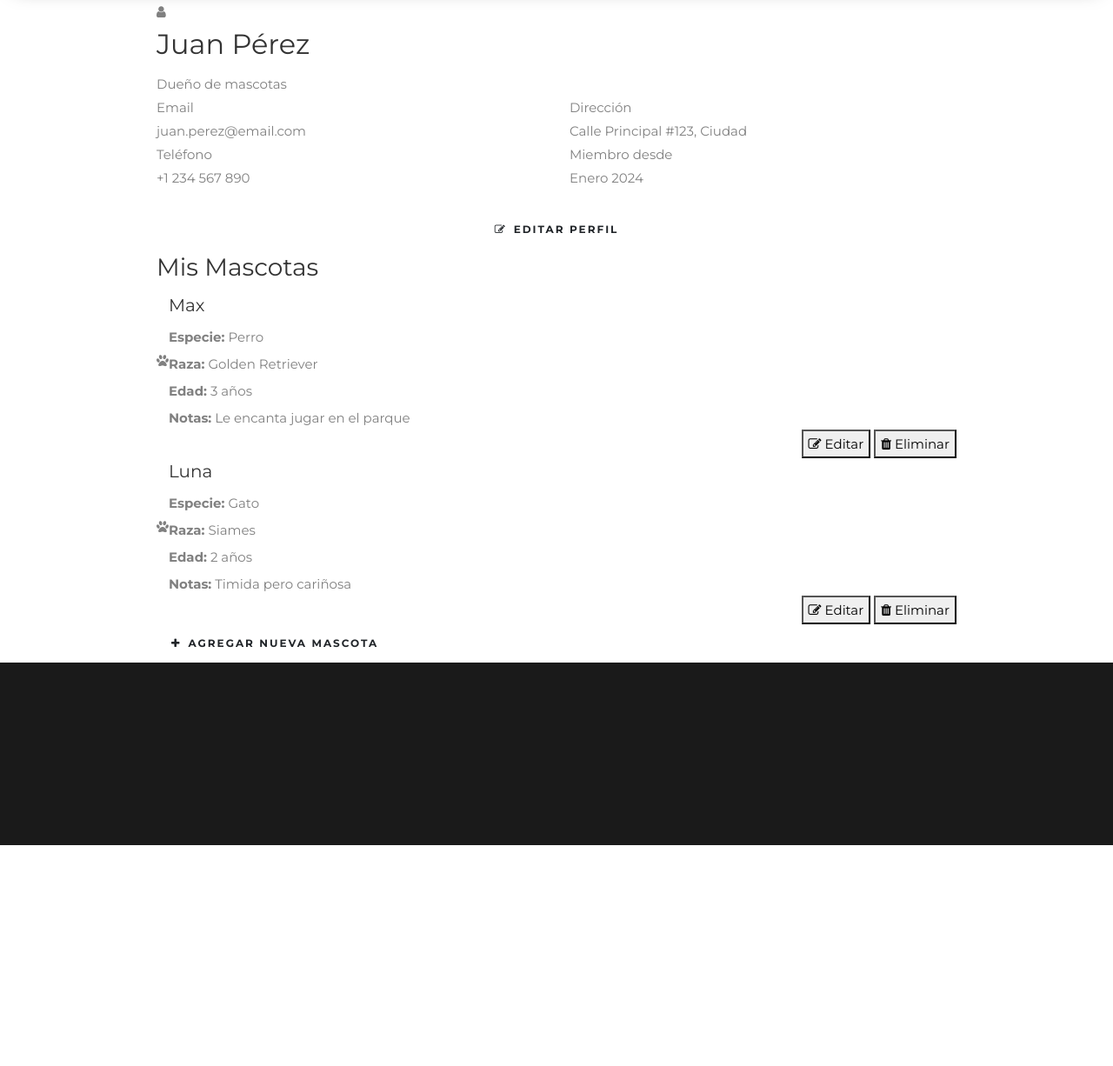
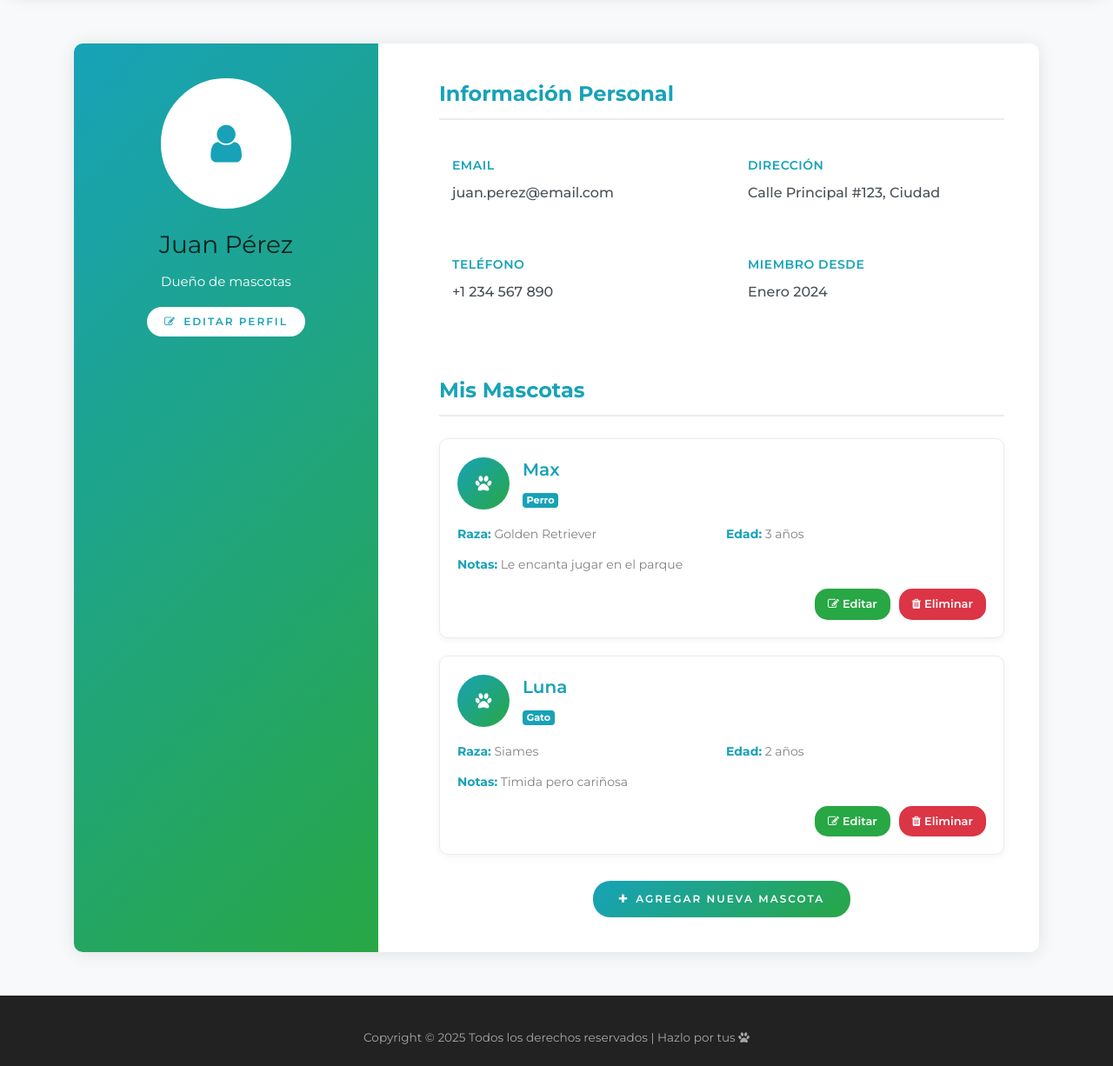
Before and after one commit to PerezSeastian/Estetica, a PHP site: page /perfil.html in a window 1280 px wide. Shown: the part 139-1365 px from the top of the page at 87% size. Before the commit the page ends 1111 px from the top, so only its background shows below. Run offline with PHP 8.4, Linux system fonts and the light colour scheme; some web fonts are replaced.

Commit message:
Mejora en el perfil así como en los estilos

```diff
--- a/Estilos/style.css
+++ b/Estilos/style.css
@@ -156,7 +156,8 @@
   color: #218838;
   text-decoration: underline;
 }
-.services-row + .services-row {
+
+.services-row+.services-row {
   margin-top: 2rem;
 }
 
@@ -170,140 +171,198 @@
 .services-row.justify-content-center {
   text-align: center;
 }
+
 .services {
   position: relative;
   margin-bottom: 60px;
 }
+
 .services-row {
   margin-bottom: 40px;
 }
 
-/*PErfil*/
-
+/*===================================== Perfil =========================================*/
+/* Estilos generales del perfil */
 .profile-section {
-            background: linear-gradient(135deg, #667eea 0%, #764ba2 100%);
+  background: #f8f9fa;
   padding: 50px 0;
-            color: white;
 }
 
 .profile-card {
   background: white;
-            border-radius: 15px;
-            box-shadow: 0 10px 30px rgba(0,0,0,0.2);
+  border-radius: 10px;
+  box-shadow: 0 2px 20px rgba(0, 0, 0, 0.1);
   overflow: hidden;
-            color: #333;
 }
 
-        .profile-header {
-            background: linear-gradient(135deg, #667eea 0%, #764ba2 100%);
-            padding: 30px;
+/* Sidebar con gradiente azul-verde */
+.profile-sidebar {
+  background: linear-gradient(135deg, #17a2b8 0%, #28a745 100%);
+  padding: 40px 30px;
+  color: white;
   text-align: center;
-            color: white;
+  height: 100%;
 }
 
 .profile-avatar {
-            width: 120px;
-            height: 120px;
+  width: 150px;
+  height: 150px;
   border-radius: 50%;
   border: 5px solid white;
   margin: 0 auto 20px;
-            background: #f8f9fa;
+  background: white;
   display: flex;
   align-items: center;
   justify-content: center;
-            font-size: 40px;
-            color: #667eea;
+  font-size: 50px;
+  color: #17a2b8;
 }
 
-        .profile-body {
-            padding: 30px;
+/* Contenido principal */
+.profile-content {
+  padding: 40px;
 }
 
+.section-title {
+  color: #17a2b8;
+  font-weight: 700;
+  margin-bottom: 25px;
+  padding-bottom: 10px;
+  border-bottom: 2px solid #e9ecef;
+}
+
+/* Grupos de información */
 .info-group {
   margin-bottom: 25px;
+  padding: 15px;
+  border-radius: 8px;
+  transition: all 0.3s ease;
+}
+
+.info-group:hover {
+  background: #f8f9fa;
 }
 
 .info-label {
   font-weight: 600;
-            color: #667eea;
+  color: #17a2b8;
   margin-bottom: 5px;
+  font-size: 14px;
+  text-transform: uppercase;
+  letter-spacing: 0.5px;
 }
 
 .info-value {
   font-size: 16px;
-            color: #555;
+  color: #495057;
+  font-weight: 500;
 }
 
-        .btn-edit {
-            background: linear-gradient(135deg, #667eea 0%, #764ba2 100%);
+/* Sección de mascotas */
+.pets-section {
+  margin-top: 40px;
+}
+
+.pet-card {
+  background: white;
+  border: 1px solid #e9ecef;
+  border-radius: 10px;
+  padding: 20px;
+  margin-bottom: 20px;
+  transition: all 0.3s ease;
+  box-shadow: 0 2px 10px rgba(0, 0, 0, 0.05);
+}
+
+.pet-card:hover {
+  box-shadow: 0 5px 20px rgba(0, 0, 0, 0.1);
+  transform: translateY(-3px);
+  border-color: #17a2b8;
+}
+
+.pet-header {
+  display: flex;
+  align-items: center;
+  margin-bottom: 15px;
+}
+
+.pet-avatar {
+  width: 60px;
+  height: 60px;
+  border-radius: 50%;
+  background: linear-gradient(135deg, #17a2b8 0%, #28a745 100%);
+  display: flex;
+  align-items: center;
+  justify-content: center;
   color: white;
+  font-size: 20px;
+  margin-right: 15px;
+}
+
+.pet-info h5 {
+  color: #17a2b8;
+  margin-bottom: 5px;
+  font-weight: 600;
+}
+
+.pet-details {
+  display: grid;
+  grid-template-columns: repeat(auto-fit, minmax(200px, 1fr));
+  gap: 10px;
+  margin-bottom: 15px;
+}
+
+.pet-detail {
+  font-size: 14px;
+}
+
+.pet-detail strong {
+  color: #17a2b8;
+}
+
+/* Botones */
+.btn-edit-profile, .btn-add-pet {
+  background: white;
+  color: #17a2b8;
   border: none;
-            padding: 10px 25px;
-            border-radius: 25px;
+  padding: 8px 20px;
+  border-radius: 20px;
   font-weight: 600;
   transition: all 0.3s ease;
 }
 
-        .btn-edit:hover {
+.btn-edit-profile:hover, .btn-add-pet:hover {
+  background: #138496;
+  color: white;
   transform: translateY(-2px);
-            box-shadow: 0 5px 15px rgba(102, 126, 234, 0.4);
-            color: white;
 }
 
-        .pets-section {
-            margin-top: 40px;
-        }
-
-        .section-title {
-            color: #667eea;
-            font-weight: 700;
-            margin-bottom: 30px;
-            text-align: center;
-        }
-
-        .pet-card {
-            background: #f8f9fa;
-            border-radius: 15px;
-            padding: 20px;
-            margin-bottom: 20px;
-            border: 2px solid transparent;
-            transition: all 0.3s ease;
-        }
-
-        .pet-card:hover {
-            border-color: #667eea;
-            transform: translateY(-5px);
-        }
-
-        .pet-avatar {
-            width: 80px;
-            height: 80px;
-            border-radius: 50%;
-            background: #667eea;
+.btn-add-pet {
+  background: linear-gradient(135deg, #17a2b8 0%, #28a745 100%);
+  color: white;
+  padding: 12px 30px;
   display: flex;
   align-items: center;
   justify-content: center;
-            color: white;
-            font-size: 24px;
-            margin-right: 20px;
+  margin: 30px auto 0;
 }
 
-        .pet-info h5 {
-            color: #333;
-            margin-bottom: 5px;
+.btn-add-pet:hover {
+  background: linear-gradient(135deg, #138496 0%, #218838 100%);
+  box-shadow: 0 5px 15px rgba(23, 162, 184, 0.3);
 }
 
 .pet-actions {
-            margin-top: 15px;
+  display: flex;
+  gap: 10px;
+  justify-content: flex-end;
 }
 
 .btn-action {
   padding: 6px 15px;
-            border-radius: 20px;
-            font-size: 14px;
-            margin-right: 10px;
+  border-radius: 15px;
+  font-size: 13px;
+  font-weight: 600;
   border: none;
-            font-weight: 600;
   transition: all 0.3s ease;
 }
 
@@ -312,55 +371,52 @@
   color: white;
 }
 
+.btn-edit-pet:hover {
+  background: #218838;
+  transform: translateY(-1px);
+}
+
 .btn-delete-pet {
   background: #dc3545;
   color: white;
 }
 
-        .btn-add-pet {
-            background: linear-gradient(135deg, #667eea 0%, #764ba2 100%);
-            color: white;
-            padding: 12px 30px;
-            border-radius: 25px;
-            font-weight: 600;
-            border: none;
-            display: block;
-            margin: 30px auto;
-            transition: all 0.3s ease;
+.btn-delete-pet:hover {
+  background: #c82333;
+  transform: translateY(-1px);
 }
 
-        .btn-add-pet:hover {
-            transform: translateY(-2px);
-            box-shadow: 0 5px 15px rgba(102, 126, 234, 0.4);
-            color: white;
-        }
-
-        /* Estilos para Modales */
+/* Modales */
 .modal-content {
-            border-radius: 15px;
+  border-radius: 10px;
   border: none;
-            box-shadow: 0 10px 30px rgba(0,0,0,0.3);
+  box-shadow: 0 10px 30px rgba(0, 0, 0, 0.2);
 }
 
 .modal-header {
-            background: linear-gradient(135deg, #667eea 0%, #764ba2 100%);
+  background: linear-gradient(135deg, #17a2b8 0%, #28a745 100%);
   color: white;
-            border-radius: 15px 15px 0 0;
+  border-radius: 10px 10px 0 0;
   border: none;
 }
 
 .modal-footer {
   border: none;
-            border-radius: 0 0 15px 15px;
+  border-radius: 0 0 10px 10px;
 }
 
 .btn-save {
-            background: linear-gradient(135deg, #667eea 0%, #764ba2 100%);
+  background: #28a745;
   color: white;
   border: none;
   padding: 8px 20px;
   border-radius: 20px;
   font-weight: 600;
+}
+
+.btn-save:hover {
+  background: #218838;
+  color: white;
 }
 
 .btn-cancel {
@@ -372,13 +428,33 @@
   font-weight: 600;
 }
 
+.btn-cancel:hover {
+  background: #5a6268;
+  color: white;
+}
+
 .form-control {
-            border-radius: 10px;
+  border-radius: 8px;
   border: 2px solid #e9ecef;
   padding: 10px 15px;
 }
 
 .form-control:focus {
-            border-color: #667eea;
-            box-shadow: 0 0 0 0.2rem rgba(102, 126, 234, 0.25);
+  border-color: #17a2b8;
+  box-shadow: 0 0 0 0.2rem rgba(23, 162, 184, 0.25);
 }
+
+/* Responsive */
+@media (max-width: 768px) {
+  .profile-sidebar, .profile-content {
+    padding: 30px 20px;
+  }
+
+  .pet-details {
+    grid-template-columns: 1fr;
+  }
+
+  .pet-actions {
+    justify-content: center;
+  }
+}
--- a/perfil.html
+++ b/perfil.html
@@ -2,13 +2,12 @@
 <html lang="es">
 
 <head>
-    <title>Pet Sitting - Perfil de Usuario</title>
+    <title>Perfil de Usuario</title>
     <meta charset="utf-8">
     <meta name="viewport" content="width=device-width, initial-scale=1, shrink-to-fit=no">
 
     <link href="https://fonts.googleapis.com/css?family=Montserrat:200,300,400,500,600,700,800&display=swap"
         rel="stylesheet">
-
     <link rel="stylesheet" href="https://stackpath.bootstrapcdn.com/font-awesome/4.7.0/css/font-awesome.min.css">
     <link rel="stylesheet" href="css/animate.css">
     <link rel="stylesheet" href="css/owl.carousel.min.css">
@@ -18,11 +17,13 @@
     <link rel="stylesheet" href="css/jquery.timepicker.css">
     <link rel="stylesheet" href="css/flaticon.css">
     <link rel="stylesheet" href="css/style.css">
+    <link rel="stylesheet" href="Estilos/style.css">
 
 </head>
 
 <body>
 
+    <!-- Tu header y nav originales -->
     <div class="wrap">
         <div class="container">
             <div class="row">
@@ -67,23 +68,33 @@
         </div>
     </nav>
 
-    <!-- SECCIÓN DE PERFIL -->
+    <!-- SECCIÓN DE PERFIL - NUEVO DISEÑO -->
     <section class="profile-section">
         <div class="container">
-            <div class="row justify-content-center">
-                <div class="col-md-10">
+            <div class="row">
+                <div class="col-lg-12">
                     <div class="profile-card">
-                        <!-- Header del Perfil -->
-                        <div class="profile-header">
+                        <div class="row">
+                            <!-- Sidebar izquierdo con foto -->
+                            <div class="col-lg-4">
+                                <div class="profile-sidebar">
                                     <div class="profile-avatar">
                                         <span class="fa fa-user"></span>
                                     </div>
-                            <h2 id="userName">Juan Pérez</h2>
-                            <p class="mb-0">Dueño de mascotas</p>
+                                    <h3 id="userName">Juan Pérez</h3>
+                                    <p>Dueño de mascotas</p>
+                                    <button class="btn btn-edit-profile" data-toggle="modal"
+                                        data-target="#editProfileModal">
+                                        <span class="fa fa-edit mr-2"></span>Editar Perfil
+                                    </button>
+                                </div>
                             </div>
 
-                        <!-- Información del Usuario -->
-                        <div class="profile-body">
+                            <!-- Contenido principal a la derecha -->
+                            <div class="col-lg-8">
+                                <div class="profile-content">
+                                    <h4 class="section-title">Información Personal</h4>
+
                                     <div class="row">
                                         <div class="col-md-6">
                                             <div class="info-group">
@@ -98,7 +109,8 @@
                                         <div class="col-md-6">
                                             <div class="info-group">
                                                 <div class="info-label">Dirección</div>
-                                        <div class="info-value" id="userAddress">Calle Principal #123, Ciudad</div>
+                                                <div class="info-value" id="userAddress">Calle Principal #123, Ciudad
+                                                </div>
                                             </div>
                                             <div class="info-group">
                                                 <div class="info-label">Miembro desde</div>
@@ -107,24 +119,20 @@
                                         </div>
                                     </div>
 
-                            <div class="text-center mt-4">
-                                <button class="btn btn-edit" data-toggle="modal" data-target="#editProfileModal">
-                                    <span class="fa fa-edit mr-2"></span>Editar Perfil
-                                </button>
-                            </div>
-
                                     <!-- Sección de Mascotas -->
                                     <div class="pets-section">
-                                <h3 class="section-title">Mis Mascotas</h3>
+                                        <h4 class="section-title">Mis Mascotas</h4>
 
                                         <div id="petsContainer">
                                             <!-- Las mascotas se cargarán aquí dinámicamente -->
                                         </div>
 
-                                <!-- Botón Agregar Mascota -->
-                                <button class="btn btn-add-pet" data-toggle="modal" data-target="#addPetModal">
+                                        <button class="btn btn-add-pet" data-toggle="modal" data-target="#petModal"
+                                            onclick="showAddPetModal()">
                                             <span class="fa fa-plus mr-2"></span>Agregar Nueva Mascota
                                         </button>
+                                    </div>
+                                </div>
                             </div>
                         </div>
                     </div>
@@ -159,7 +167,8 @@
                         </div>
                         <div class="form-group">
                             <label for="editAddress">Dirección</label>
-                            <textarea class="form-control" id="editAddress" rows="3">Calle Principal #123, Ciudad</textarea>
+                            <textarea class="form-control" id="editAddress"
+                                rows="3">Calle Principal #123, Ciudad</textarea>
                         </div>
                     </form>
                 </div>
@@ -210,7 +219,8 @@
                         </div>
                         <div class="form-group">
                             <label for="petNotes">Notas/Características</label>
-                            <textarea class="form-control" id="petNotes" rows="3" placeholder="Comportamiento, gustos, cuidados especiales..."></textarea>
+                            <textarea class="form-control" id="petNotes" rows="3"
+                                placeholder="Comportamiento, gustos, cuidados especiales..."></textarea>
                         </div>
                     </form>
                 </div>
@@ -245,181 +255,22 @@
     </div>
 
     <footer class="footer">
-        <!-- ... (tu footer original) ... -->
+        <div class="container">
+            <div class="row mt-3">
+                <div class="col-md-12">
+                    <p class="mb-0">
+                        Copyright &copy;
+                        <script>document.write(new Date().getFullYear());</script>
+                        Todos los derechos reservados | Hazlo por tus <i class="fa fa-paw" aria-hidden="true"></i>
+                    </p>
+                </div>
+            </div>
+        </div>
     </footer>
 
-    <!-- JavaScript para la interactividad -->
+    <script src="js/perfil.js"></script>
     <script src="js/jquery.min.js"></script>
     <script src="js/bootstrap.min.js"></script>
-
-    <script>
-        // Datos de ejemplo para las mascotas
-        let pets = [
-            {
-                name: "Max",
-                species: "Perro",
-                breed: "Golden Retriever",
-                age: "3 años",
-                notes: "Le encanta jugar en el parque"
-            },
-            {
-                name: "Luna",
-                species: "Gato",
-                breed: "Siames",
-                age: "2 años",
-                notes: "Timida pero cariñosa"
-            }
-        ];
-
-        // Cargar mascotas al iniciar
-        document.addEventListener('DOMContentLoaded', function() {
-            loadPets();
-        });
-
-        // Función para cargar las mascotas en el HTML
-        function loadPets() {
-            const petsContainer = document.getElementById('petsContainer');
-            petsContainer.innerHTML = '';
-
-            pets.forEach((pet, index) => {
-                const petCard = `
-                    <div class="pet-card">
-                        <div class="d-flex align-items-center">
-                            <div class="pet-avatar">
-                                <span class="fa fa-paw"></span>
-                            </div>
-                            <div class="pet-info flex-grow-1">
-                                <h5>${pet.name}</h5>
-                                <p class="mb-1"><strong>Especie:</strong> ${pet.species}</p>
-                                <p class="mb-1"><strong>Raza:</strong> ${pet.breed}</p>
-                                <p class="mb-1"><strong>Edad:</strong> ${pet.age}</p>
-                                <p class="mb-0"><strong>Notas:</strong> ${pet.notes}</p>
-                            </div>
-                        </div>
-                        <div class="pet-actions text-right">
-                            <button class="btn-action btn-edit-pet" onclick="editPet(${index})">
-                                <span class="fa fa-edit mr-1"></span>Editar
-                            </button>
-                            <button class="btn-action btn-delete-pet" onclick="showDeleteConfirm(${index})">
-                                <span class="fa fa-trash mr-1"></span>Eliminar
-                            </button>
-                        </div>
-                    </div>
-                `;
-                petsContainer.innerHTML += petCard;
-            });
-        }
-
-        // Función para guardar el perfil
-        function saveProfile() {
-            // Obtener valores del formulario
-            const name = document.getElementById('editName').value;
-            const email = document.getElementById('editEmail').value;
-            const phone = document.getElementById('editPhone').value;
-            const address = document.getElementById('editAddress').value;
-
-            // Actualizar la vista
-            document.getElementById('userName').textContent = name;
-            document.getElementById('userEmail').textContent = email;
-            document.getElementById('userPhone').textContent = phone;
-            document.getElementById('userAddress').textContent = address;
-
-            // Cerrar modal
-            $('#editProfileModal').modal('hide');
-
-            // Aquí iría la llamada AJAX para guardar en el servidor
-            console.log('Perfil guardado:', { name, email, phone, address });
-
-            // Mostrar mensaje de éxito
-            alert('Perfil actualizado correctamente!');
-        }
-
-        // Función para mostrar modal de agregar mascota
-        function showAddPetModal() {
-            document.getElementById('petModalTitle').textContent = 'Agregar Mascota';
-            document.getElementById('editPetIndex').value = '';
-            document.getElementById('petForm').reset();
-            $('#petModal').modal('show');
-        }
-
-        // Función para editar mascota
-        function editPet(index) {
-            const pet = pets[index];
-            document.getElementById('petModalTitle').textContent = 'Editar Mascota';
-            document.getElementById('editPetIndex').value = index;
-            document.getElementById('petName').value = pet.name;
-            document.getElementById('petSpecies').value = pet.species;
-            document.getElementById('petBreed').value = pet.breed;
-            document.getElementById('petAge').value = pet.age;
-            document.getElementById('petNotes').value = pet.notes;
-            $('#petModal').modal('show');
-        }
-
-        // Función para guardar mascota (agregar o editar)
-        function savePet() {
-            const index = document.getElementById('editPetIndex').value;
-            const petData = {
-                name: document.getElementById('petName').value,
-                species: document.getElementById('petSpecies').value,
-                breed: document.getElementById('petBreed').value,
-                age: document.getElementById('petAge').value,
-                notes: document.getElementById('petNotes').value
-            };
-
-            if (index === '') {
-                // Agregar nueva mascota
-                pets.push(petData);
-            } else {
-                // Editar mascota existente
-                pets[index] = petData;
-            }
-
-            // Recargar la lista
-            loadPets();
-
-            // Cerrar modal
-            $('#petModal').modal('hide');
-
-            // Aquí iría la llamada AJAX para guardar en el servidor
-            console.log('Mascota guardada:', petData);
-
-            // Mostrar mensaje de éxito
-            alert('Mascota guardada correctamente!');
-        }
-
-        // Función para mostrar confirmación de eliminación
-        function showDeleteConfirm(index) {
-            document.getElementById('deletePetIndex').value = index;
-            $('#deleteConfirmModal').modal('show');
-        }
-
-        // Función para confirmar eliminación
-        function confirmDeletePet() {
-            const index = document.getElementById('deletePetIndex').value;
-
-            // Eliminar mascota del array
-            pets.splice(index, 1);
-
-            // Recargar la lista
-            loadPets();
-
-            // Cerrar modal
-            $('#deleteConfirmModal').modal('hide');
-
-            // Aquí iría la llamada AJAX para eliminar en el servidor
-            console.log('Mascota eliminada, índice:', index);
-
-            // Mostrar mensaje de éxito
-            alert('Mascota eliminada correctamente!');
-        }
-
-        // Asignar eventos a los botones
-        document.addEventListener('DOMContentLoaded', function() {
-            document.querySelector('.btn-add-pet').addEventListener('click', showAddPetModal);
-        });
-    </script>
-
-    <!-- Los demás scripts de tu template -->
     <script src="js/jquery-migrate-3.0.1.min.js"></script>
     <script src="js/popper.min.js"></script>
     <script src="js/jquery.easing.1.3.js"></script>
```
Also changed, not shown: js/perfil.js (added, +132 -0 lines). Lines whose indentation alone changed are shown as unchanged.
